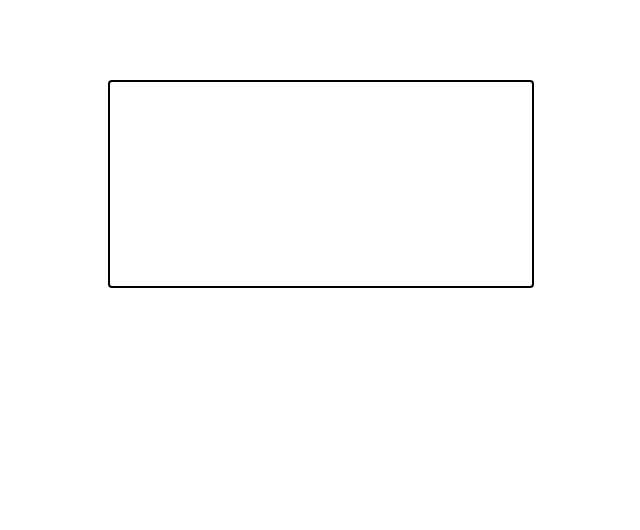
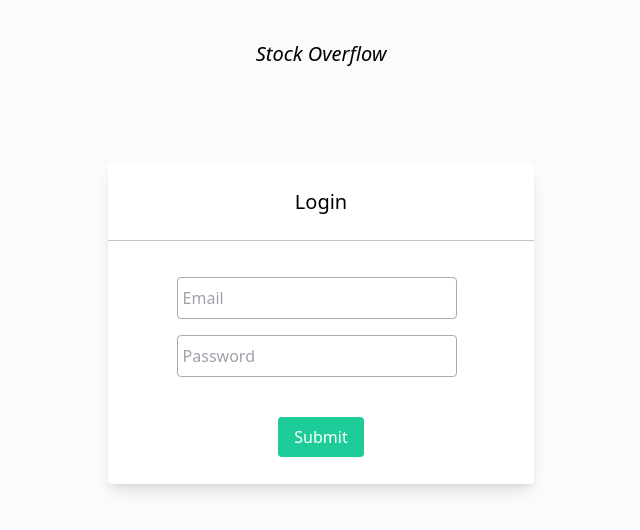
Before and after one commit to pjra99/stock-overflow, a React (Create React App) app: page / in a window 1280 px wide. Shown: the top 530 px of the page, without its empty margins (319-959 px from the left). Built offline with nearby package versions, Linux system fonts and the light colour scheme.

Commit message:
update: completed login page

```diff
--- a/public/index.html
+++ b/public/index.html
@@ -28,7 +28,7 @@
   </head>
   <body>
     <noscript>You need to enable JavaScript to run this app.</noscript>
-    <div id="root"></div>
+    <div id="root" style="background-color: #FAFBFC"></div>
     <!--
       This HTML file is a template.
       If you open it directly in the browser, you will see an empty page.
--- a/src/Screens/SignIn.js
+++ b/src/Screens/SignIn.js
@@ -1,7 +1,64 @@
+import { useState } from "react";
+
 function SignIn() {
+  const [mail, setMail] = useState("");
+  const [pass, setPass] = useState("");
+
+  function Validate() {
+    if (mail == "" && pass == "") {
+      alert("Email/password can't be empty!");
+      return;
+    }
+    if (mail == "") {
+      alert("Email Required!");
+      return;
+    }
+    if (pass == "") {
+      alert("Password Required!");
+      return;
+    }
+    alert("Successful Login!");
+  }
   return (
-    <div className="flex justify-center">
-      <div className="w-1/3 mt-20 h-52 border-black border-2 rounded"></div>
+    <div className="bg-background h-screen">
+      <div className="text-center pt-10 text-xl italic">Stock Overflow</div>
+      <div className="justify-center flex">
+        <div className="w-1/3 mt-24 h-80 rounded bg-white shadow-lg">
+          <div className="flex justify-center py-6 border-b border-lightgray text-xl">
+            Login
+          </div>
+          <div className="flex justify-center pr-2 mt-8">
+            <input
+              type="email"
+              className="border border-gray w-2/3 py-2 my-1 rounded"
+              placeholder=" Email"
+              id="email"
+              value={mail}
+              onChange={(e) => setMail(e.target.value)}
+            />{" "}
+          </div>
+          <div className="flex justify-center mt-3  pr-2">
+            <input
+              type="password"
+              className="password border border-gray w-2/3 py-2 rounded"
+              placeholder=" Password"
+              id="password"
+              value={pass}
+              onChange={(e) => setPass(e.target.value)}
+            />
+          </div>
+          <div className="flex justify-center mt-10">
+            <button
+              className="px-4 py-2 bg-green rounded text-white"
+              onClick={() => {
+                Validate();
+              }}
+            >
+              Submit
+            </button>
+          </div>
+        </div>
+      </div>
     </div>
   );
 }
--- a/tailwind.config.js
+++ b/tailwind.config.js
@@ -15,17 +15,15 @@ module.exports = {
     colors: {
       transparent: "transparent",
       current: "currentColor",
-
+      background: "#FAFBFC",
       black: colors.black,
       white: colors.white,
-      gray: colors.coolGray,
-      red: colors.red,
-      yellow: colors.amber,
-      green: colors.emerald,
-      blue: colors.blue,
-      indigo: colors.indigo,
-      purple: colors.violet,
-      pink: colors.pink,
+      offwhite: "#F2F2F2",
+      darkblue: "#03314B",
+      green: "#1DCC98",
+      red: "#D94848",
+      gray: "#ABA9A9",
+      lightgray: "#C4C4C4",
     },
     spacing: {
       px: "1px",
```
